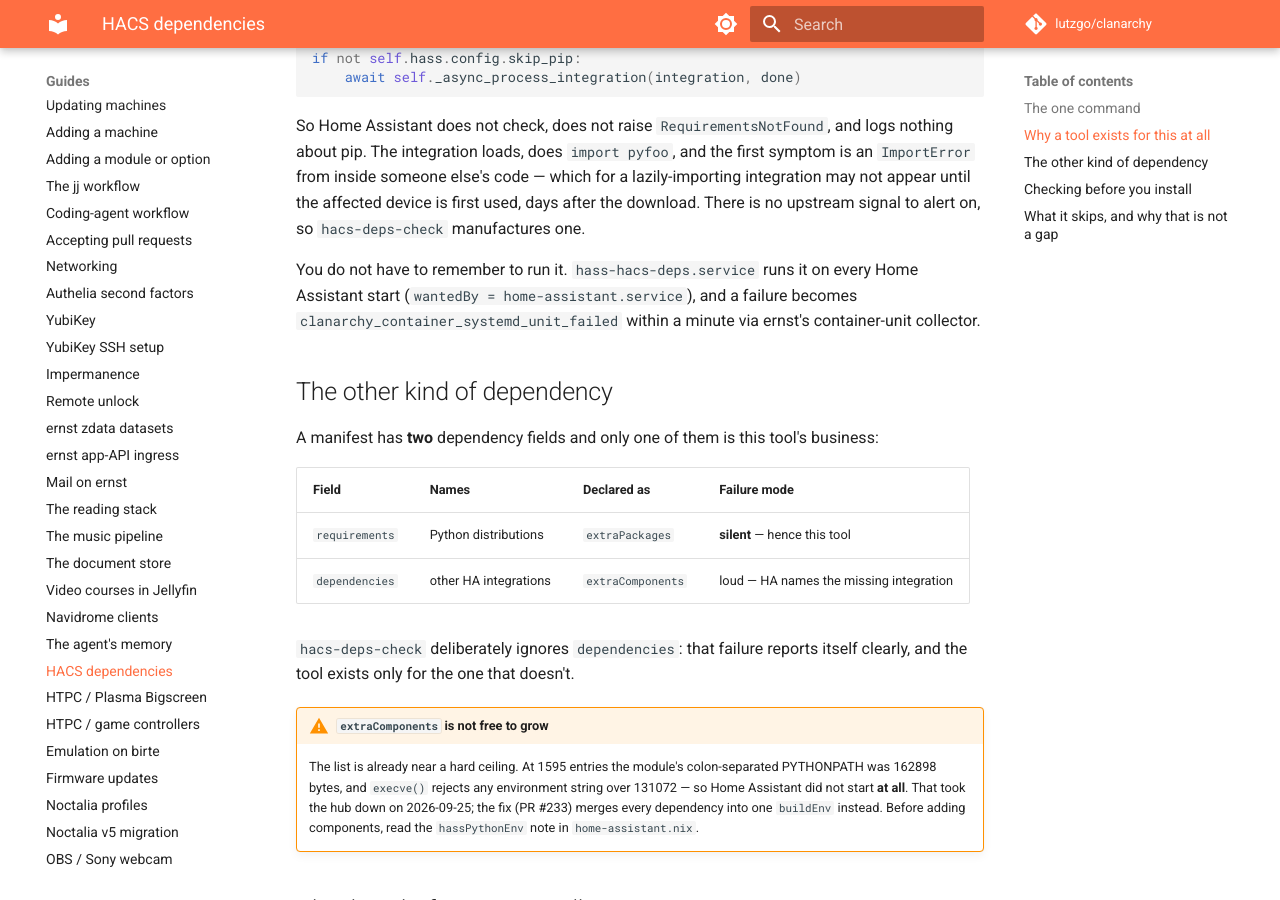
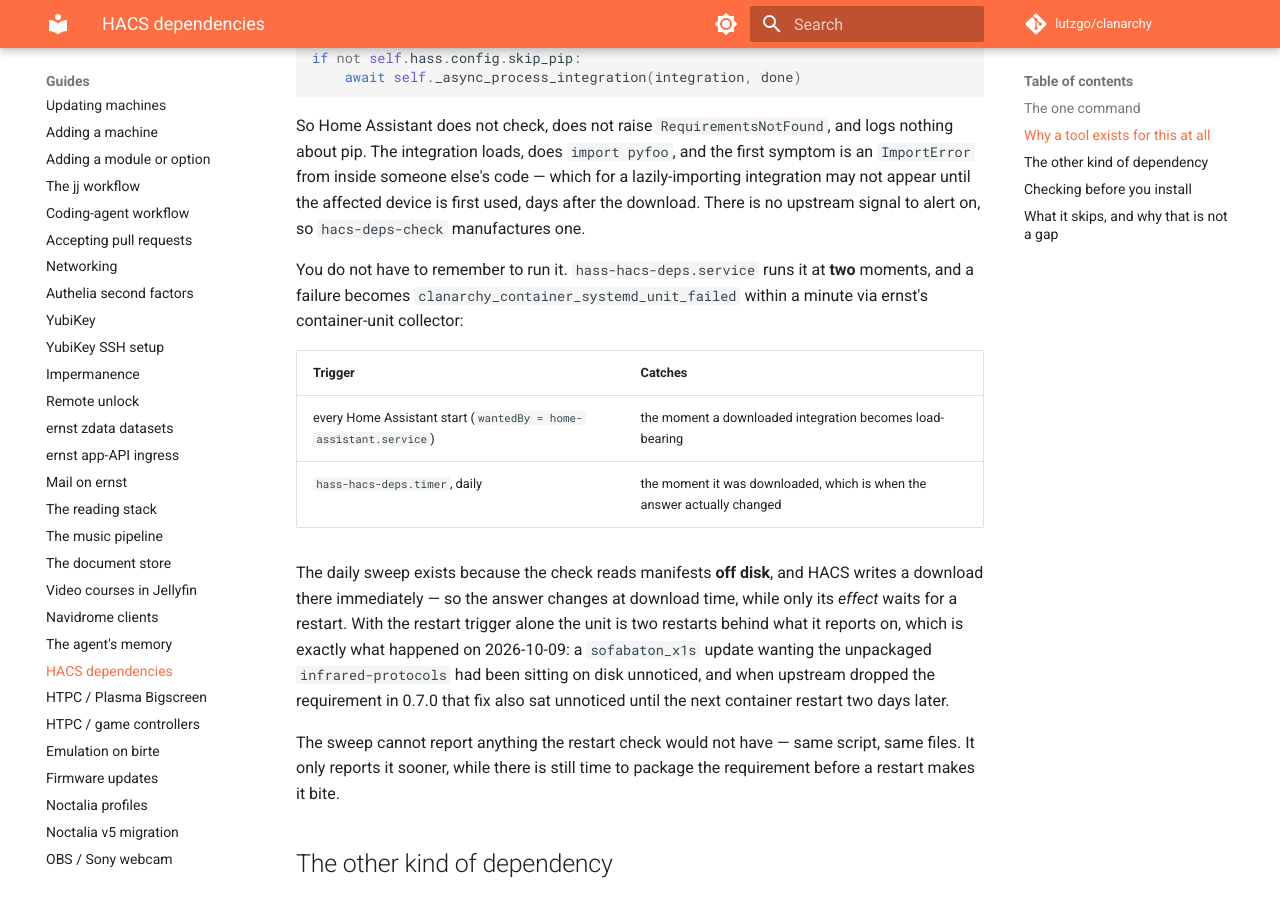
Before and after one commit to lutzgo/clanarchy, an MkDocs documentation site: the page built from docs/guides/hacs-dependencies.md, in a window 1280 px wide and 900 px high, scrolled down 1123 px. Built offline with MkDocs 1.6.1 and Material for MkDocs 9.7.7, drawn with Linux system fonts in a browser that asks for light colours; comment, search, counter and statistics services are not loaded.

Commit message:
Sweep the HACS requirement check daily, not only at Home Assistant's start (#305)

```diff
--- a/docs/guides/hacs-dependencies.md
+++ b/docs/guides/hacs-dependencies.md
@@ -45,7 +45,16 @@
 
 So Home Assistant does not check, does not raise `RequirementsNotFound`, and logs nothing about pip. The integration loads, does `import pyfoo`, and the first symptom is an `ImportError` from inside someone else's code — which for a lazily-importing integration may not appear until the affected device is first used, days after the download. There is no upstream signal to alert on, so `hacs-deps-check` manufactures one.
 
-You do not have to remember to run it. `hass-hacs-deps.service` runs it on every Home Assistant start (`wantedBy = home-assistant.service`), and a failure becomes `clanarchy_container_systemd_unit_failed` within a minute via ernst's container-unit collector.
+You do not have to remember to run it. `hass-hacs-deps.service` runs it at **two** moments, and a failure becomes `clanarchy_container_systemd_unit_failed` within a minute via ernst's container-unit collector:
+
+| Trigger | Catches |
+|---|---|
+| every Home Assistant start (`wantedBy = home-assistant.service`) | the moment a downloaded integration becomes load-bearing |
+| `hass-hacs-deps.timer`, daily | the moment it was downloaded, which is when the answer actually changed |
+
+The daily sweep exists because the check reads manifests **off disk**, and HACS writes a download there immediately — so the answer changes at download time, while only its *effect* waits for a restart. With the restart trigger alone the unit is two restarts behind what it reports on, which is exactly what happened on 2026-10-09: a `sofabaton_x1s` update wanting the unpackaged `infrared-protocols` had been sitting on disk unnoticed, and when upstream dropped the requirement in 0.7.0 that fix also sat unnoticed until the next container restart two days later.
+
+The sweep cannot report anything the restart check would not have — same script, same files. It only reports it sooner, while there is still time to package the requirement before a restart makes it bite.
 
 ## The other kind of dependency
 
```
Also changed, not shown: 1 other file.
